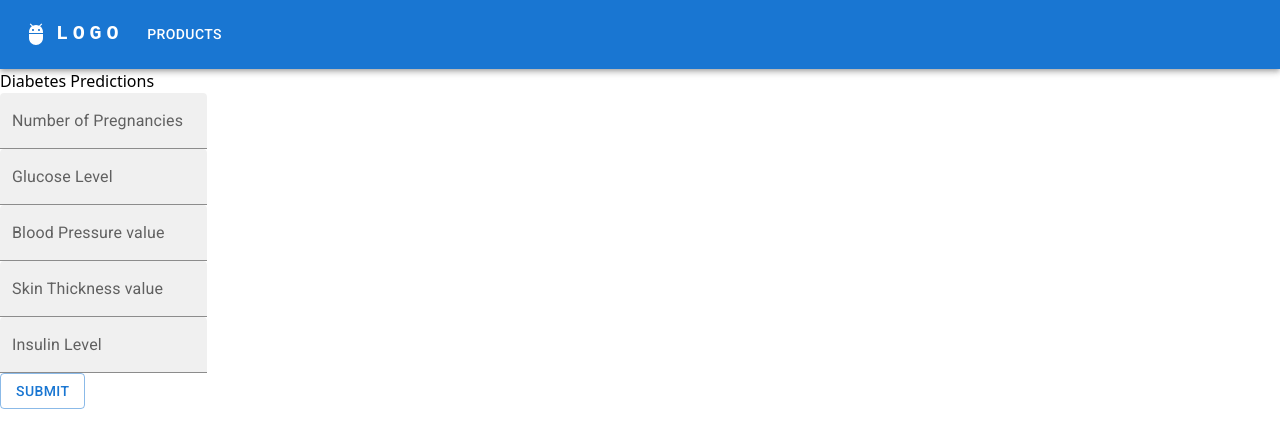
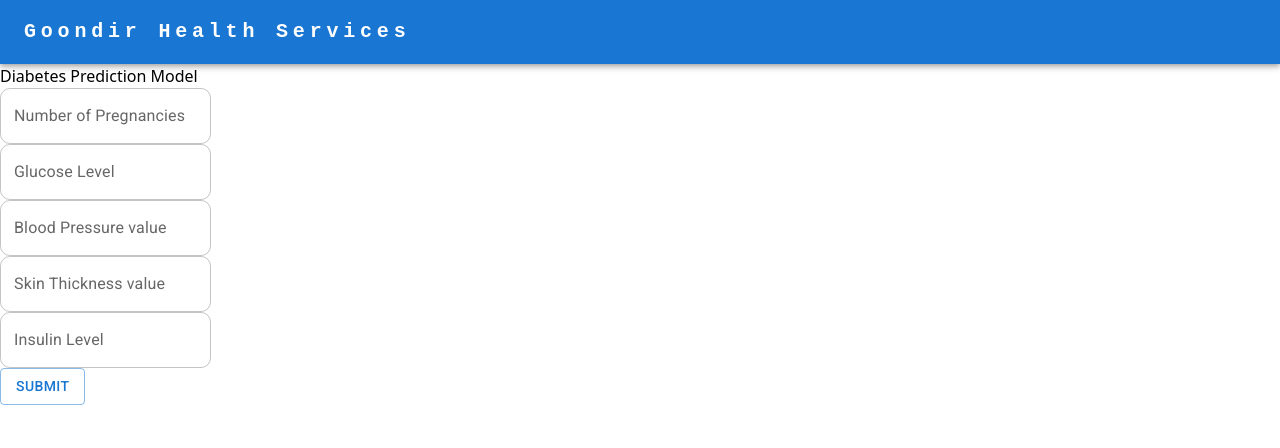
Before and after one commit to Krishna311203/diabetes-predicition-project-main, a React (Vite) app: page / in a window 1280 px wide. Shown: the top 448 px of the page. Built offline with nearby package versions, Linux system fonts and the light colour scheme.

Commit message:
made changes

```diff
--- a/index.html
+++ b/index.html
@@ -1,17 +1,17 @@
 <!DOCTYPE html>
 <html lang="en">
+
 <head>
   <meta charset="UTF-8" />
   <link rel="icon" type="image/svg+xml" href="/vite.svg" />
   <meta name="viewport" content="width=device-width, initial-scale=1.0" />
-    <title>Vite + React</title>
-    <link
-  rel="stylesheet"
-  href="https://fonts.googleapis.com/css?family=Roboto:300,400,500,700&display=swap"
-/>
+  <title>Diabetes Prediction Model</title>
+  <link rel="stylesheet" href="https://fonts.googleapis.com/css?family=Roboto:300,400,500,700&display=swap" />
 </head>
+
 <body>
   <div id="root"></div>
   <script type="module" src="/src/main.jsx"></script>
 </body>
+
 </html>
--- a/src/Form.jsx
+++ b/src/Form.jsx
@@ -1,105 +1,155 @@
-import React from 'react'
-import { TextField , Button} from '@mui/material'
-import { useFormik } from 'formik'
-import { dataSchema } from './schemas'
+import React from "react";
+import { TextField, Button } from "@mui/material";
+import { useFormik } from "formik";
+import { dataSchema } from "./schemas";
 const Form = () => {
   let initialValues = {
-      Number_of_Pregnancies : "",
-      Glucose_Level : "",
-      Blood_Pressure_value : "" ,
-      Skin_Thickness_value : "" ,
-      Insulin_Level : ""
-    }
+    Number_of_Pregnancies: "",
+    Glucose_Level: "",
+    Blood_Pressure_value: "",
+    Skin_Thickness_value: "",
+    Insulin_Level: "",
+  };
 
-   const {handleBlur , errors , touched , handleChange , values , handleSubmit} = useFormik({
-    initialValues : initialValues,
-    validationSchema : dataSchema,
-    onSubmit : (values , action)=>{
-       console.log(values)
-       action.resetForm()
-    }
-
-   })
+  const { handleBlur, errors, touched, handleChange, values, handleSubmit } =
+    useFormik({
+      initialValues: initialValues,
+      validationSchema: dataSchema,
+      onSubmit: (values, action) => {
+        console.log(values);
+        action.resetForm();
+      },
+    });
 
   //  console.log(errors)
 
   return (
     <>
-
-
-        <div className='flex flex-col items-center justify-center my-11  lg:mx-96 md:mx-20 sm:mx-10 mx-3'>
-        <p className='text-[31px] font-semibold'>Diabetes Predictions</p>
-            <form className='my-10 flex flex-col gap-y-9' onSubmit={handleSubmit}>
+      <div className="flex flex-col items-center justify-center my-11  lg:mx-96 md:mx-20 sm:mx-10 mx-3">
+        <p className="text-[31px] font-semibold">Diabetes Prediction Model</p>
+        <form className="my-10 flex flex-col gap-y-9" onSubmit={handleSubmit}>
           {/* 1 */}
-                <div className=''>
-
-                  <TextField id="filled-basic" label="Number of Pregnancies" name="Number_of_Pregnancies"
-                  variant="filled"
+          <div className="">
+            <TextField
+              id="filled-basic"
+              InputProps={{
+                style: {
+                  borderRadius: "10px",
+                },
+              }}
+              label="Number of Pregnancies"
+              name="Number_of_Pregnancies"
+              variant="outlined"
               value={values.Number_of_Pregnancies}
               onChange={handleChange}
               onBlur={handleBlur}
-                   type="number" className='sm:w-[400px] md:w-[500px] w-[290px] ' />
-                  { errors.Number_of_Pregnancies && touched.Number_of_Pregnancies ? <p className='text-red-600'>{errors.Number_of_Pregnancies}</p> : null  }
+              type="number"
+              className="sm:w-[400px] md:w-[500px] w-[290px] "
+            />
+            {errors.Number_of_Pregnancies && touched.Number_of_Pregnancies ? (
+              <p className="text-red-600">{errors.Number_of_Pregnancies}</p>
+            ) : null}
           </div>
           {/* 2 */}
-                <div className=''>
+          <div className="">
+            <TextField
+              id="filled-basic"
+              InputProps={{
+                style: {
+                  borderRadius: "10px",
 
-                  <TextField id="filled-basic" label="Glucose Level" name="Glucose_Level" variant="filled"
+                },
+              }}
+              label="Glucose Level"
+              name="Glucose_Level"
+              variant="outlined"
               type="number"
               value={values.Glucose_Level}
               onChange={handleChange}
               onBlur={handleBlur}
-                   className='sm:w-[400px] md:w-[500px] w-[290px] ' />
-                    { errors.Glucose_Level && touched.Glucose_Level ? <p className='text-red-600'>{errors.Glucose_Level}</p> : null  }
+              className="sm:w-[400px] md:w-[500px] w-[290px] "
+            />
+            {errors.Glucose_Level && touched.Glucose_Level ? (
+              <p className="text-red-600">{errors.Glucose_Level}</p>
+            ) : null}
           </div>
           {/* 3 */}
-                <div className=''>
+          <div className="">
+            <TextField
+              id="filled-basic"
+              InputProps={{
+                style: {
+                  borderRadius: "10px",
 
-                  <TextField id="filled-basic" label="Blood Pressure value"
+                },
+              }}
+              label="Blood Pressure value"
               name="Blood_Pressure_value"
-                    variant="filled"
+              variant="outlined"
               value={values.Blood_Pressure_value}
               onChange={handleChange}
               onBlur={handleBlur}
               type="number"
-                    className='sm:w-[400px] md:w-[500px] w-[290px] ' />
-                    { errors.Blood_Pressure_value && touched.Blood_Pressure_value ? <p className='text-red-600'>{errors.Blood_Pressure_value}</p> : null  }
+              className="sm:w-[400px] md:w-[500px] w-[290px] "
+            />
+            {errors.Blood_Pressure_value && touched.Blood_Pressure_value ? (
+              <p className="text-red-600">{errors.Blood_Pressure_value}</p>
+            ) : null}
           </div>
           {/* 4 */}
-                <div className=''>
+          <div className="">
+            <TextField
+              id="filled-basic"
+              InputProps={{
+                style: {
+                  borderRadius: "10px",
 
-                  <TextField id="filled-basic" label="Skin Thickness value"
-                  name="Skin_Thickness_value" variant="filled"
+                },
+              }}
+              label="Skin Thickness value"
+              name="Skin_Thickness_value"
+              variant="outlined"
               type="number"
               value={values.Skin_Thickness_value}
               onChange={handleChange}
               onBlur={handleBlur}
-                    className='sm:w-[400px] md:w-[500px] w-[290px] ' />
-                     { errors.Skin_Thickness_value && touched.Skin_Thickness_value ? <p className='text-red-600'>{errors.Skin_Thickness_value}</p> : null  }
+              className="sm:w-[400px] md:w-[500px] w-[290px] "
+            />
+            {errors.Skin_Thickness_value && touched.Skin_Thickness_value ? (
+              <p className="text-red-600">{errors.Skin_Thickness_value}</p>
+            ) : null}
           </div>
           {/* 5 */}
-                <div className=''>
+          <div className="">
+            <TextField
+              id="filled-basic"
+              InputProps={{
+                style: {
+                  borderRadius: "10px",
 
-                  <TextField id="filled-basic" label="Insulin Level"
+                },
+              }}
+              label="Insulin Level"
               name="Insulin_Level"
-                    variant="filled"
+              variant="outlined"
               type="number"
               value={values.Insulin_Level}
               onChange={handleChange}
               onBlur={handleBlur}
-                    className='sm:w-[400px] md:w-[500px] w-[290px] ' />
-                     { errors.Insulin_Level && touched.Insulin_Level ? <p className='text-red-600'>{errors.Insulin_Level}</p> : null  }
+              className="sm:w-[400px] md:w-[500px] w-[290px] "
+            />
+            {errors.Insulin_Level && touched.Insulin_Level ? (
+              <p className="text-red-600">{errors.Insulin_Level}</p>
+            ) : null}
           </div>
 
-                <Button variant="outlined" type="submit">Submit</Button>
+          <Button variant="outlined" type="submit">
+            Submit
+          </Button>
         </form>
+      </div>
+    </>
+  );
+};
 
-
-        </div>
-
-
-    </>
-  )
-}
-
-export default Form
+export default Form;
--- a/src/Navbar.jsx
+++ b/src/Navbar.jsx
@@ -1,22 +1,22 @@
-import React from 'react'
-import AppBar from '@mui/material/AppBar';
-import Box from '@mui/material/Box';
-import Toolbar from '@mui/material/Toolbar';
-import IconButton from '@mui/material/IconButton';
-import Typography from '@mui/material/Typography';
-import Menu from '@mui/material/Menu';
-import MenuIcon from '@mui/icons-material/Menu';
-import Container from '@mui/material/Container';
-import Avatar from '@mui/material/Avatar';
-import Button from '@mui/material/Button';
-import Tooltip from '@mui/material/Tooltip';
-import MenuItem from '@mui/material/MenuItem';
-import AdbIcon from '@mui/icons-material/Adb';
+import React from "react";
+import AppBar from "@mui/material/AppBar";
+import Box from "@mui/material/Box";
+import Toolbar from "@mui/material/Toolbar";
+import IconButton from "@mui/material/IconButton";
+import Typography from "@mui/material/Typography";
+import Menu from "@mui/material/Menu";
+import MenuIcon from "@mui/icons-material/Menu";
+import Container from "@mui/material/Container";
+import Avatar from "@mui/material/Avatar";
+import Button from "@mui/material/Button";
+import Tooltip from "@mui/material/Tooltip";
+import MenuItem from "@mui/material/MenuItem";
+import AdbIcon from "@mui/icons-material/Adb";
+import { CenterFocusStrong } from "@mui/icons-material";
 
-const pages = ['Products'];
-const settings = ['Profile', 'Account', 'Dashboard', 'Logout'];
+const pages = [""];
+const settings = ["Profile", "Account", "Dashboard", "Logout"];
 const Navbar = () => {
-
   const [anchorElNav, setAnchorElNav] = React.useState(null);
   const [anchorElUser, setAnchorElUser] = React.useState(null);
 
@@ -37,10 +37,10 @@ const Navbar = () => {
 
   return (
     <>
-        <AppBar  position="static">
+      <AppBar position="static">
         <Container maxWidth="xl">
           <Toolbar disableGutters>
-          <AdbIcon sx={{ display: { xs: 'none', md: 'flex' }, mr: 1 }} />
+            {/* <AdbIcon sx={{ display: { xs: "none", md: "flex" }, mr: 1 }} /> */}
             <Typography
               variant="h6"
               noWrap
@@ -48,18 +48,19 @@ const Navbar = () => {
               href="/"
               sx={{
                 mr: 2,
-              display: { xs: 'none', md: 'flex' },
-              fontFamily: 'monospace',
+                display: { xs: "none", md: "flex" },
+                fontFamily: "monospace",
                 fontWeight: 700,
-              letterSpacing: '.3rem',
-              color: 'inherit',
-              textDecoration: 'none',
+                letterSpacing: ".3rem",
+                color: "inherit",
+
+                textDecoration: "none",
               }}
             >
-            LOGO
+              Goondir Health Services
             </Typography>
 
-          <Box sx={{ flexGrow: 1, display: { xs: 'flex', md: 'none' } }}>
+            {/* <Box sx={{ flexGrow: 1, display: { xs: "flex", md: "none" } }}>
               <IconButton
                 size="large"
                 aria-label="account of current user"
@@ -74,18 +75,18 @@ const Navbar = () => {
                 id="menu-appbar"
                 anchorEl={anchorElNav}
                 anchorOrigin={{
-                vertical: 'bottom',
-                horizontal: 'left',
+                  vertical: "bottom",
+                  horizontal: "left",
                 }}
                 keepMounted
                 transformOrigin={{
-                vertical: 'top',
-                horizontal: 'left',
+                  vertical: "top",
+                  horizontal: "left",
                 }}
                 open={Boolean(anchorElNav)}
                 onClose={handleCloseNavMenu}
                 sx={{
-                display: { xs: 'block', md: 'none' },
+                  display: { xs: "block", md: "none" },
                 }}
               >
                 {pages.map((page) => (
@@ -94,8 +95,8 @@ const Navbar = () => {
                   </MenuItem>
                 ))}
               </Menu>
-          </Box>
-          <AdbIcon sx={{ display: { xs: 'flex', md: 'none' }, mr: 1 }} />
+            </Box> */}
+            {/* <AdbIcon sx={{ display: { xs: "flex", md: "none" }, mr: 1 }} /> */}
             <Typography
               variant="h5"
               noWrap
@@ -103,23 +104,23 @@ const Navbar = () => {
               href=""
               sx={{
                 mr: 2,
-              display: { xs: 'flex', md: 'none' },
+                display: { xs: "flex", md: "none" },
                 flexGrow: 1,
-              fontFamily: 'monospace',
+                fontFamily: "monospace",
                 fontWeight: 700,
-              letterSpacing: '.3rem',
-              color: 'inherit',
-              textDecoration: 'none',
+                letterSpacing: ".3rem",
+                color: "inherit",
+                textDecoration: "none",
               }}
             >
-            LOGO
+              Goondir Health Services
             </Typography>
-          <Box sx={{ flexGrow: 1, display: { xs: 'none', md: 'flex' } }}>
+            <Box sx={{ flexGrow: 1, display: { xs: "none", md: "flex" } }}>
               {pages.map((page) => (
                 <Button
                   key={page}
                   onClick={handleCloseNavMenu}
-                sx={{ my: 2, color: 'white', display: 'block' }}
+                  sx={{ my: 2, color: "white", display: "block" }}
                 >
                   {page}
                 </Button>
@@ -159,7 +160,7 @@ const Navbar = () => {
         </Container>
       </AppBar>
     </>
-  )
-}
+  );
+};
 
-export default Navbar
+export default Navbar;
```
Lines whose indentation alone changed are shown as unchanged.
